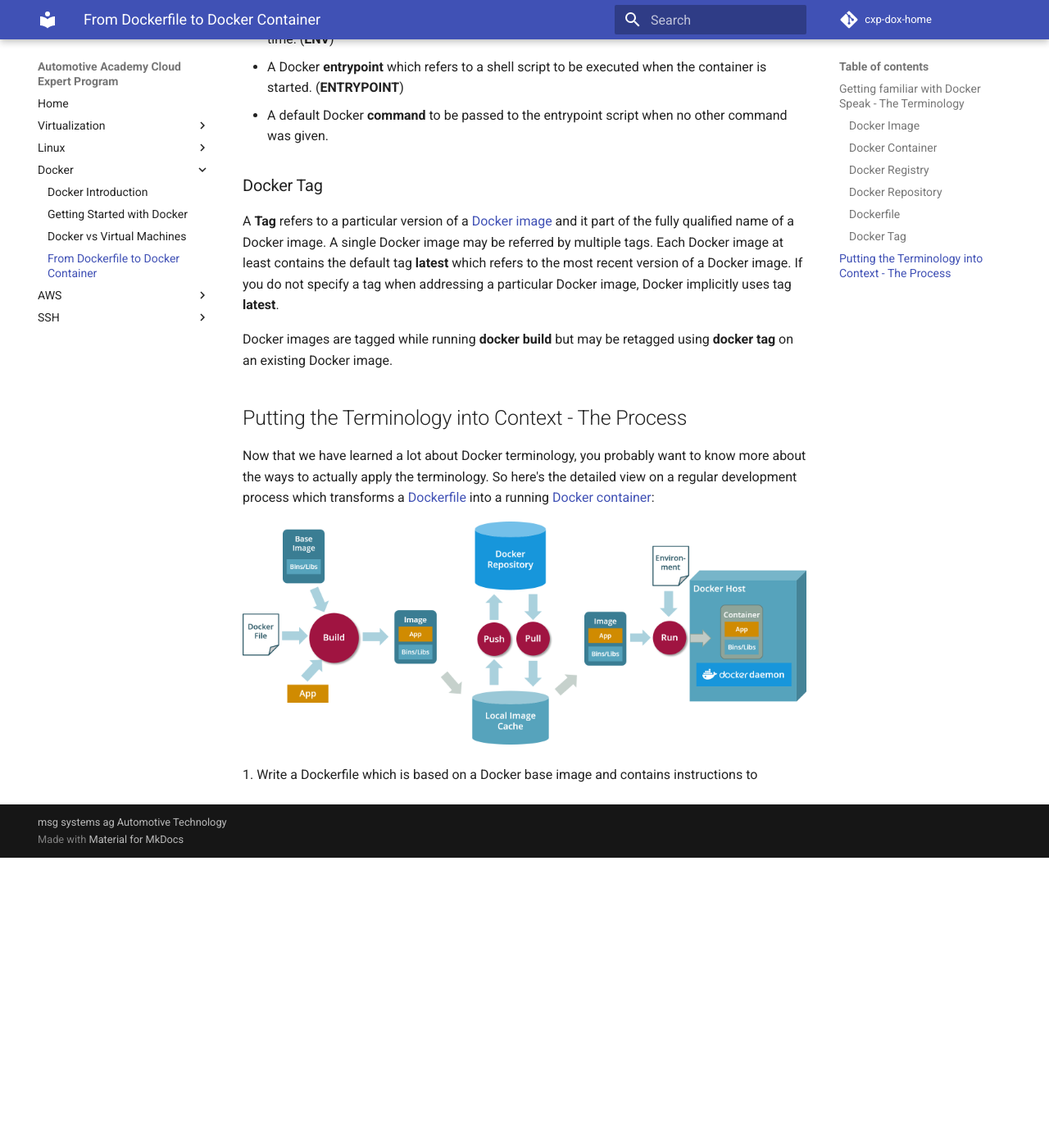
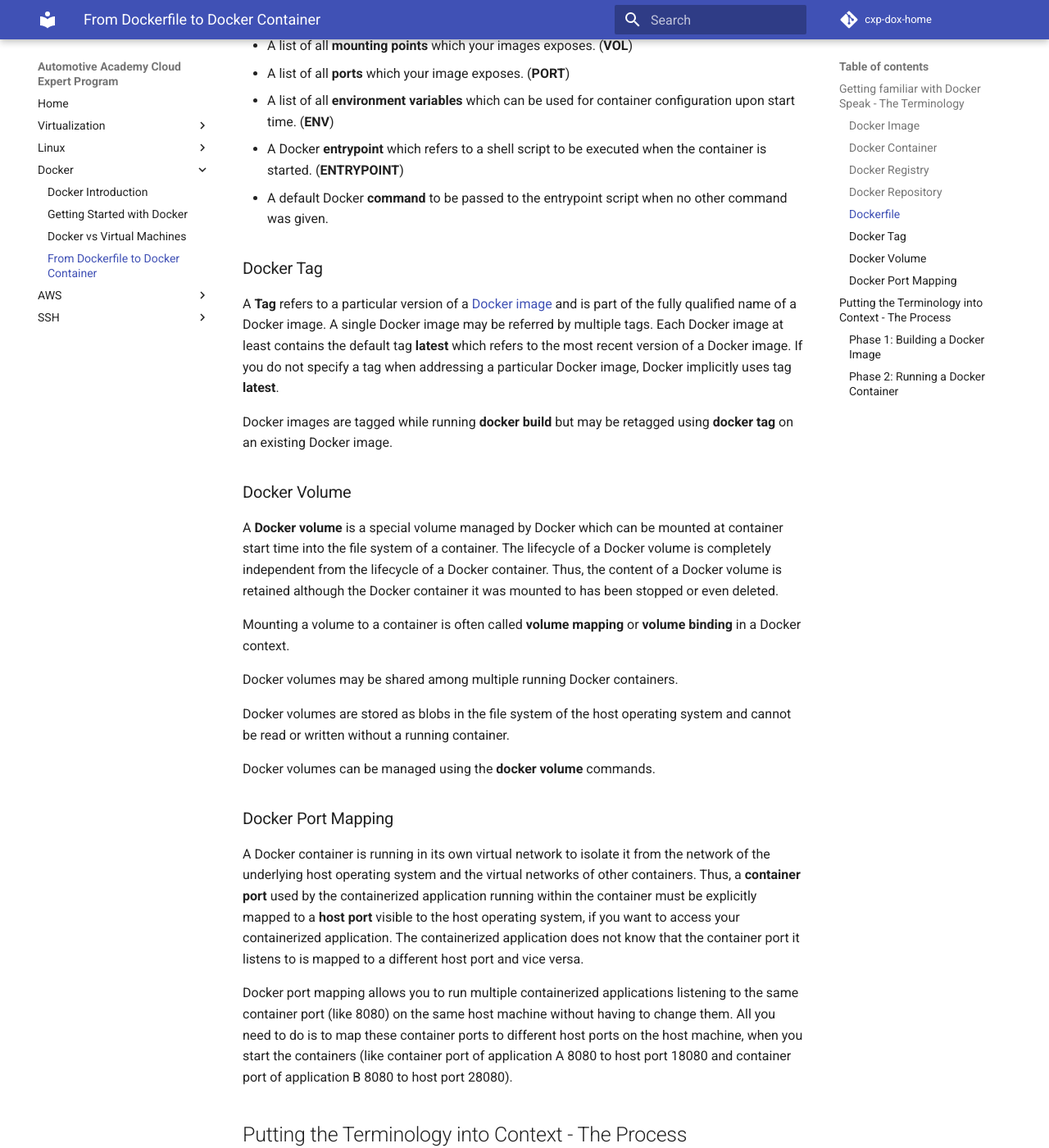
Before and after one commit to msgoat/cxp-dox-home, an MkDocs documentation site: the page built from docs/docker/docker_dockerfile_2_container.md, in a window 1280 px wide and 1400 px high, scrolled down 4079 px. Shown: the whole window at 82% size. Built offline with MkDocs 1.6.1 and Material for MkDocs 9.7.7, drawn with Linux system fonts in a browser that asks for light colours; comment, search, counter and statistics services are not loaded; before the commit the page ends 5125 px from its top, so only the background shows below that; some of the changed text lies outside the part shown.

Commit message:
added more content to topic "Docker"

```diff
--- a/docs/docker/docker_dockerfile_2_container.md
+++ b/docs/docker/docker_dockerfile_2_container.md
@@ -23,10 +23,13 @@ add your image and a base image you are going to inherit from.
 Docker images may be shared via a common [Docker registry](#docker-registry): you can push a Docker image from your local machine to a central Docker registry to share
 it with your colleagues. You can pull an existing Docker image from a central Docker registry to your local machine.
 
-A Docker image is identified by its fully qualified image name which consists of:
+A Docker image is identified by its unique identifier provided by Docker or its more human friendly fully qualified
+image name which consists of:
 * a [Docker repository](#docker-repository) name
 * a Docker image name
 * a [Docker image tag](#docker-tag)
+
+Docker images can be managed using the __docker image__ commands.
 
 ### Docker Container
 
@@ -75,12 +78,13 @@ instructions a Dockerfile may contain is available through the official
 
 The Dockerfile is a mandatory input parameter for the __docker build__ command.
 
-A good Dockerfile should always contain:
+A good Dockerfile should always contain (all relevant Docker instructions mentioned in brackets):
 
-* A fully qualified name of a Docker images it is based on.
+* A fully qualified name of a Docker images it is based on. (__FROM__)
 * A set of meaningful __labels__ which provide information about the Docker image you would like to build. (__LABEL__)
 * Linux commands to add all __required libraries__ that your application needs to run (if not provided by the base image!). (__RUN__)
 * Linux commands to add a __non-root user__ which actually executes the containerized software. (__USER__)
+* __COPY__ commands for all files or directories you would like to copy into the image.
 * A list of all __mounting points__ which your images exposes. (__VOL__)
 * A list of all __ports__ which your image exposes. (__PORT__)
 * A list of all __environment variables__ which can be used for container configuration upon start time. (__ENV__)
@@ -89,7 +93,7 @@ A good Dockerfile should always contain:
 
 ### Docker Tag
 
-A __Tag__ refers to a particular version of a [Docker image](#docker-image) and it part of the fully qualified name of
+A __Tag__ refers to a particular version of a [Docker image](#docker-image) and is part of the fully qualified name of
 a Docker image.
 A single Docker image may be referred by multiple tags.
 Each Docker image at least contains the default tag __latest__ which refers to the most recent version of a Docker image.
@@ -97,11 +101,65 @@ If you do not specify a tag when addressing a particular Docker image, Docker im
 
 Docker images are tagged while running __docker build__ but may be retagged using __docker tag__ on an existing Docker image.
 
+### Docker Volume
+
+A __Docker volume__ is a special volume managed by Docker which can be mounted at container start time into the file system
+of a container. The lifecycle of a Docker volume is completely independent from the lifecycle of a Docker container.
+Thus, the content of a Docker volume is retained although the Docker container it was mounted to has been stopped or
+even deleted.
+
+Mounting a volume to a container is often called __volume mapping__ or __volume binding__ in a Docker context.
+
+Docker volumes may be shared among multiple running Docker containers.
+
+Docker volumes are stored as blobs in the file system of the host operating system and cannot be read or written without
+a running container.
+
+Docker volumes can be managed using the __docker volume__ commands.
+
+### Docker Port Mapping
+
+A Docker container is running in its own virtual network to isolate it from the network of the underlying host operating
+system and the virtual networks of other containers. Thus, a __container port__ used by the containerized application running
+within the container must be explicitly mapped to a __host port__ visible to the host operating system, if you want
+to access your containerized application. The containerized application does not know that the container port it listens to
+is mapped to a different host port and vice versa.
+
+Docker port mapping allows you to run multiple containerized applications listening to the same container port (like 8080)
+on the same host machine without having to change them. All you need to do is to map these container ports to different
+host ports on the host machine, when you start the containers (like container port of application A 8080 to host port 18080 and container port
+of application B 8080 to host port 28080).
+
 ## Putting the Terminology into Context - The Process
 
-Now that we have learned a lot about Docker terminology, you probably want to know more about the ways to actually apply the terminology.
+Since we have learned a lot about Docker terminology by now, you probably want to know more about the ways to actually apply the terminology.
 So here's the detailed view on a regular development process which transforms a [Dockerfile](#dockerfile) into a running [Docker container](#docker-container):
 
 ![](img/docker_dockerfile_2_container.png)
 
-1\. Write a Dockerfile which is based on a Docker base image and contains instructions to
+### Phase 1: Building a Docker Image
+
+1\. Write a Dockerfile which is based on a Docker base image and add all instructions mentioned in [Dockerfile](#dockerfile).
+
+2\. Store the Dockerfile in a source directory.
+
+3\. Add a `docker-entrypoint.sh` script as a Docker entrypoint to the source directory.
+
+!!! danger "Remember to use Unix line terminators on Windows"
+    Take care of the line terminators you use on all shell scripts you copy to the Docker image. The standard line terminators
+    `CRLF` on Windows have to be replaced with Unix line terminators `LF` before you start the Docker build. Otherwise
+    your container will never start!!!
+
+4\. Add all application artifacts representing the application to containerize to the source directory as well.
+
+5\. Run __docker build__ on the source directory which will store the newly built Docker image in your local image cache.
+
+6\. Push the newly created Docker image to a [Docker repository](#docker-repository) using __docker push__.
+
+### Phase 2: Running a Docker Container
+
+7\. Run __docker run__ with the fully qualified name of the [Docker image](#docker-image), the [port mappings](#docker-port-mapping),
+the [volume mappings](#docker-volume) and the environment variable values. Docker will pull the requested Docker image, create a Docker container from it and start the
+Docker container.
+
+8\. Access your containerized application through the mapped host port.
```
